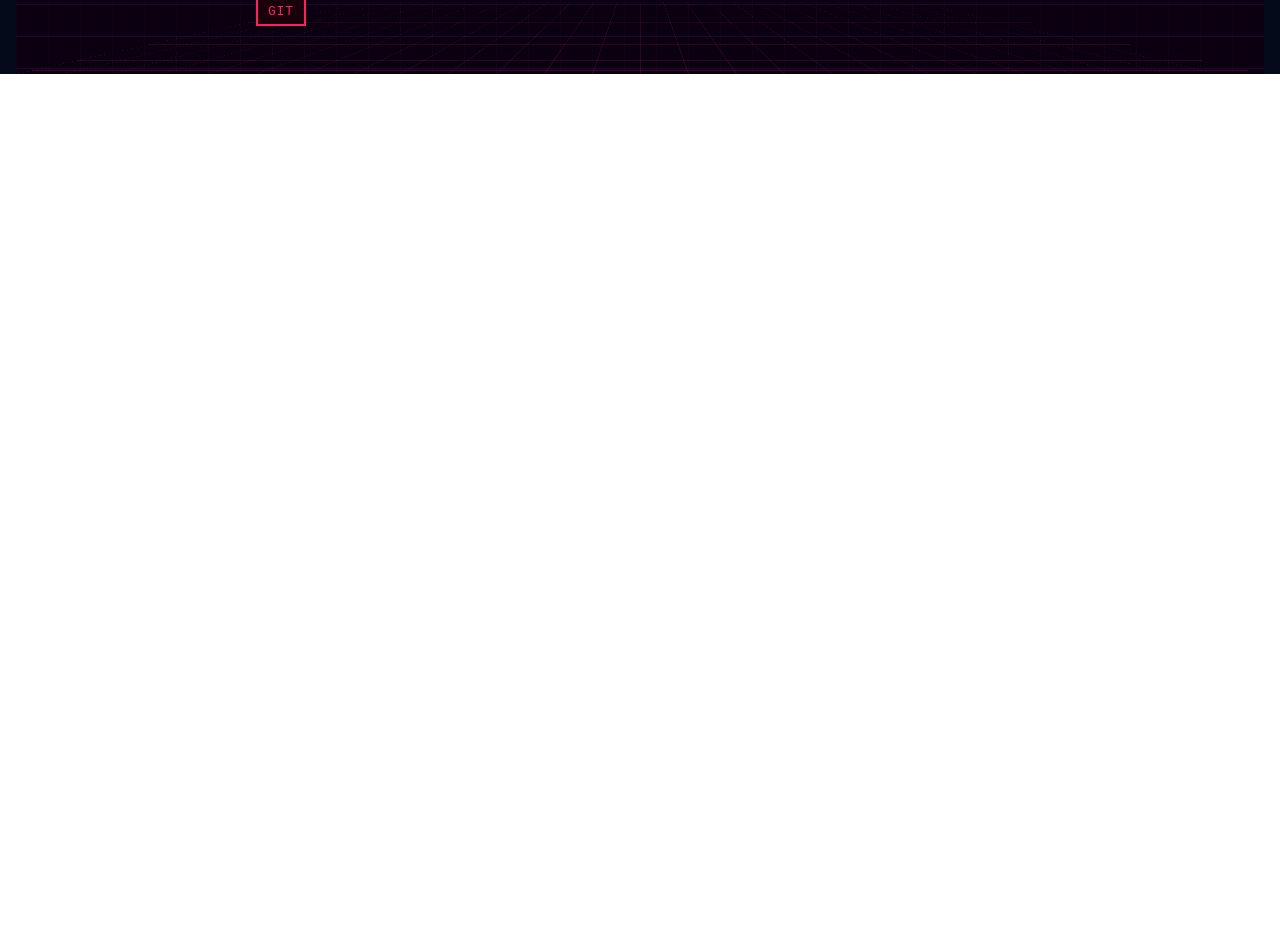
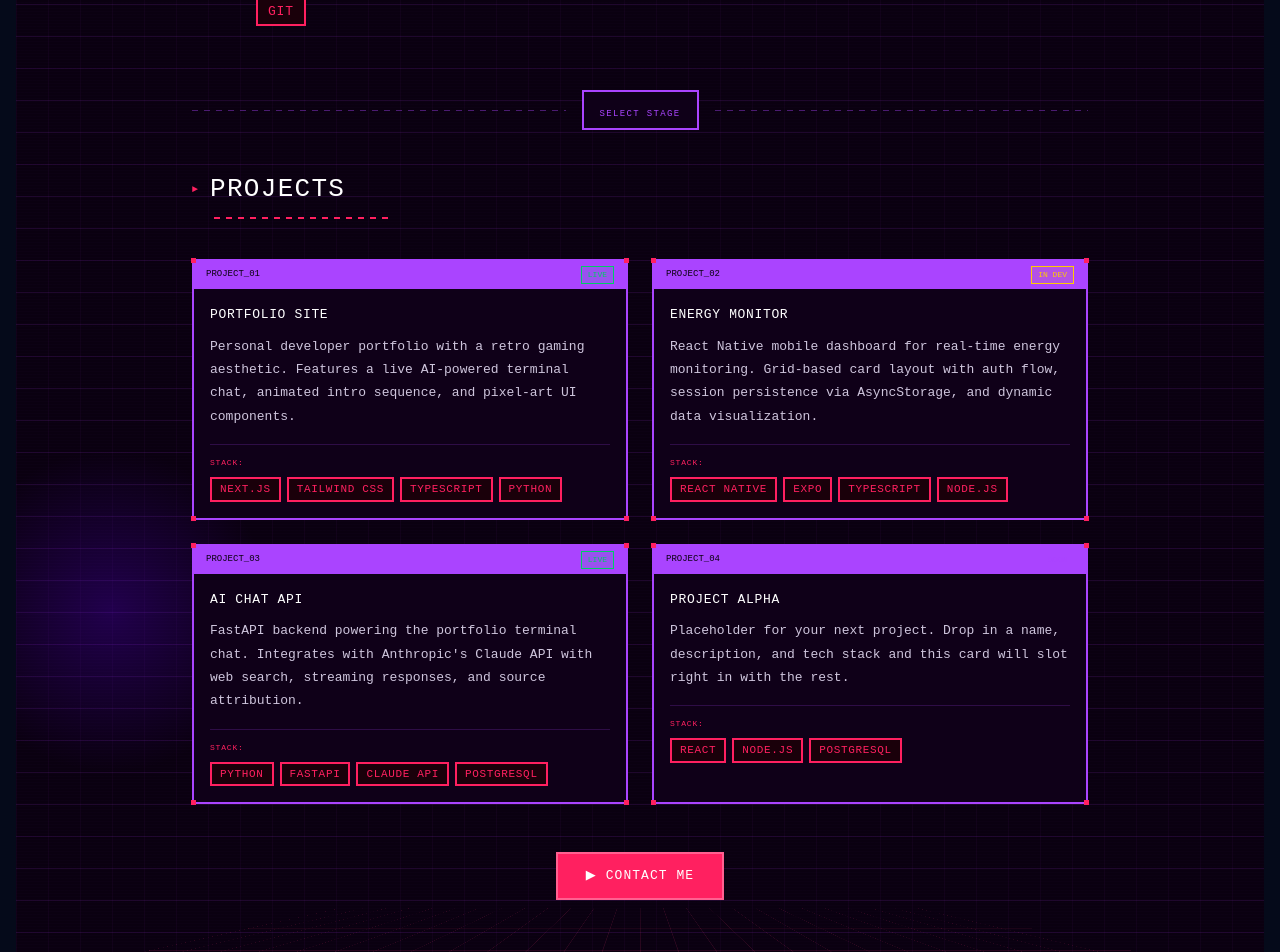
Before and after one commit to KevinMuniz1/Portfolio-Website, a Next.js app: page / in a window 1280 px wide. Shown: the part 1082-2034 px from the top of the page. Before the commit the page ends 1156 px from the top, so only its background shows below. Built offline with nearby package versions, Linux system fonts and the light colour scheme; no server answers.

Commit message:
changes to welcome page

```diff
--- a/app/backend/data/kevinsInfo.json
+++ b/app/backend/data/kevinsInfo.json
@@ -1,5 +1,5 @@
 {
-  "bio": "Kevin Muniz is a Computer Science student at the University of Central Florida, graduating in May 2026, with hands-on experience in software engineering, systems engineering, and AI-driven applications. He has worked at leading companies including Lockheed Martin and Apple, where he built scalable systems, improved engineering workflows, and contributed to mission-critical technologies. Kevin specializes in full-stack development, mobile app development, AI & Machine Learning, Finance Applications and business analytics",
+  "bio": "Kevin Muniz is a 24 year old Computer Science student at the University of Central Florida, graduating in May 2026, with hands-on experience in software engineering, systems engineering, and AI-driven applications. He has worked at leading companies including Lockheed Martin and Apple, where he built scalable systems, improved engineering workflows, and contributed to mission-critical technologies. Kevin specializes in full-stack development, mobile app development, AI & Machine Learning, Finance Applications and business analytics",
 
   "education": {
     "school": "University of Central Florida",
--- a/app/components/welcomePageName.tsx
+++ b/app/components/welcomePageName.tsx
@@ -17,6 +17,48 @@ const LINES = [
 
 const CHAR_DELAY = 28;
 const LINE_DELAY = 180;
+
+// ── PROJECTS DATA ─────────────────────────────────────────────────────────────
+const PROJECTS = [
+  {
+    id: "01",
+    name: "PORTFOLIO SITE",
+    description:
+      "Personal developer portfolio with a retro gaming aesthetic. Features a live AI-powered terminal chat, animated intro sequence, and pixel-art UI components.",
+    stack: ["NEXT.JS", "TAILWIND CSS", "TYPESCRIPT", "PYTHON"],
+    status: "LIVE",
+  },
+  {
+    id: "02",
+    name: "ENERGY MONITOR",
+    description:
+      "React Native mobile dashboard for real-time energy monitoring. Grid-based card layout with auth flow, session persistence via AsyncStorage, and dynamic data visualization.",
+    stack: ["REACT NATIVE", "EXPO", "TYPESCRIPT", "NODE.JS"],
+    status: "IN DEV",
+  },
+  {
+    id: "03",
+    name: "AI CHAT API",
+    description:
+      "FastAPI backend powering the portfolio terminal chat. Integrates with Anthropic's Claude API with web search, streaming responses, and source attribution.",
+    stack: ["PYTHON", "FASTAPI", "CLAUDE API", "POSTGRESQL"],
+    status: "LIVE",
+  },
+  {
+    id: "04",
+    name: "PROJECT ALPHA",
+    description:
+      "Placeholder for your next project. Drop in a name, description, and tech stack and this card will slot right in with the rest.",
+    stack: ["REACT", "NODE.JS", "POSTGRESQL"],
+    status: "SOON",
+  },
+];
+
+const STATUS_STYLE: Record<string, { color: string; border: string; bg: string }> = {
+  LIVE:     { color: "#00cc66", border: "#00cc66", bg: "rgba(0,204,102,0.1)" },
+  "IN DEV": { color: "#ffcc00", border: "#ffcc00", bg: "rgba(255,204,0,0.1)" },
+  SOON:     { color: "#aa44ff", border: "#aa44ff", bg: "rgba(170,68,255,0.1)" },
+};
 
 // ── TYPES ─────────────────────────────────────────────────────────────────────
 interface Message {
@@ -171,7 +213,7 @@ export default function Home() {
         }}
       />
 
-      {/* Content */}
+      {/* ── ABOVE-FOLD CONTENT ────────────────────────────────────────────────── */}
       <div className="relative z-20 flex flex-col items-center justify-center min-h-[calc(100vh-64px)] px-4 py-12 gap-10">
 
         {/* Player badge */}
@@ -260,7 +302,7 @@ export default function Home() {
                 </div>
               )}
 
-              {/* Chat history (shown after intro) */}
+              {/* Chat history */}
               {introComplete && messages.map((msg, i) => (
                 <div key={i} style={{ marginTop: "6px" }}>
                   {msg.role === "user" ? (
@@ -272,7 +314,6 @@ export default function Home() {
                     <div>
                       <span style={{ color: "#aa44ff" }}>&gt; </span>
                       <span style={{ color: "#f0e8ff" }}>{msg.text}</span>
-                      {/* Sources */}
                       {msg.sources && msg.sources.length > 0 && (
                         <div style={{ marginTop: "4px", paddingLeft: "16px" }}>
                           {msg.sources.map((s, si) => s.url ? (
@@ -365,12 +406,12 @@ export default function Home() {
           >
             &#9654; CONTACT
           </a>
-          <Link
-            href="/projects"
+          <a
+            href="#projects"
             style={{ fontFamily: "'Press Start 2P', monospace", fontSize: "16px", padding: "12px 24px", background: "transparent", color: "#aa44ff", border: "2px solid #aa44ff", textDecoration: "none", letterSpacing: "0.08em" }}
           >
             PROJECTS &gt;&gt;
-          </Link>
+          </a>
         </div>
 
         {/* Tech stack */}
@@ -399,6 +440,170 @@ export default function Home() {
         </div>
 
       </div>
+
+      {/* ── PROJECTS SECTION ──────────────────────────────────────────────────── */}
+      <section
+        id="projects"
+        className="relative z-20 flex flex-col items-center px-4 pb-20 pt-4 gap-10"
+      >
+        {/* Section divider */}
+        <div className="w-full max-w-4xl flex items-center gap-4">
+          <div style={{ flex: 1, height: "1px", background: "repeating-linear-gradient(90deg, #aa44ff 0, #aa44ff 6px, transparent 6px, transparent 12px)", opacity: 0.4 }} />
+          <div style={{ border: "2px solid #aa44ff", padding: "6px 16px", background: "#0f0018" }}>
+            <span style={{ fontFamily: "'Press Start 2P', monospace", fontSize: "9px", color: "#aa44ff", letterSpacing: "0.15em" }}>
+              SELECT STAGE
+            </span>
+          </div>
+          <div style={{ flex: 1, height: "1px", background: "repeating-linear-gradient(90deg, #aa44ff 0, #aa44ff 6px, transparent 6px, transparent 12px)", opacity: 0.4 }} />
+        </div>
+
+        {/* Section heading */}
+        <div className="w-full max-w-4xl flex flex-col gap-2">
+          <div className="flex items-center gap-3">
+            <span style={{ color: "#ff2060", fontSize: "10px", fontFamily: "'Press Start 2P', monospace" }}>&#9658;</span>
+            <h2 style={{ fontFamily: "'Press Start 2P', monospace", fontSize: "clamp(18px, 4vw, 26px)", color: "#fff", margin: 0, letterSpacing: "0.05em" }}>
+              PROJECTS
+            </h2>
+          </div>
+          <div style={{ height: "2px", background: "repeating-linear-gradient(90deg, #ff2060 0, #ff2060 6px, transparent 6px, transparent 12px)", maxWidth: "180px", marginLeft: "22px" }} />
+        </div>
+
+        {/* Project cards grid */}
+        <div
+          className="w-full max-w-4xl"
+          style={{
+            display: "grid",
+            gridTemplateColumns: "repeat(auto-fill, minmax(min(100%, 340px), 1fr))",
+            gap: "24px",
+          }}
+        >
+          {PROJECTS.map((project) => {
+            const statusStyle = STATUS_STYLE[project.status] ?? STATUS_STYLE["SOON"];
+            return (
+              <div key={project.id} className="relative" style={{ border: "2px solid #aa44ff", background: "#0f0018" }}>
+
+                {/* Pixel corner dots */}
+                <div className="absolute -top-[3px] -left-[3px] w-[5px] h-[5px] bg-[#ff2060]" />
+                <div className="absolute -top-[3px] -right-[3px] w-[5px] h-[5px] bg-[#ff2060]" />
+                <div className="absolute -bottom-[3px] -left-[3px] w-[5px] h-[5px] bg-[#ff2060]" />
+                <div className="absolute -bottom-[3px] -right-[3px] w-[5px] h-[5px] bg-[#ff2060]" />
+
+                {/* Card header bar */}
+                <div
+                  style={{
+                    background: "#aa44ff",
+                    padding: "5px 12px",
+                    display: "flex",
+                    justifyContent: "space-between",
+                    alignItems: "center",
+                  }}
+                >
+                  <span style={{ fontFamily: "'Press Start 2P', monospace", fontSize: "9px", color: "#0a0010" }}>
+                    PROJECT_{project.id}
+                  </span>
+                  <span
+                    style={{
+                      fontFamily: "'Press Start 2P', monospace",
+                      fontSize: "8px",
+                      color: statusStyle.color,
+                      background: statusStyle.bg,
+                      border: `1px solid ${statusStyle.border}`,
+                      padding: "2px 6px",
+                    }}
+                  >
+                    {project.status}
+                  </span>
+                </div>
+
+                {/* Card body */}
+                <div style={{ padding: "16px" }}>
+                  <h3
+                    style={{
+                      fontFamily: "'Press Start 2P', monospace",
+                      fontSize: "13px",
+                      color: "#fff",
+                      margin: "0 0 10px 0",
+                      letterSpacing: "0.05em",
+                    }}
+                  >
+                    {project.name}
+                  </h3>
+
+                  <p
+                    style={{
+                      fontFamily: "'Share Tech Mono', monospace",
+                      fontSize: "13px",
+                      color: "#f0e8ff",
+                      lineHeight: "1.8",
+                      margin: "0 0 16px 0",
+                      opacity: 0.85,
+                    }}
+                  >
+                    {project.description}
+                  </p>
+
+                  <div style={{ height: "1px", background: "#aa44ff33", marginBottom: "12px" }} />
+
+                  <div>
+                    <span
+                      style={{
+                        fontFamily: "'Press Start 2P', monospace",
+                        fontSize: "8px",
+                        color: "#ff2060",
+                        display: "block",
+                        marginBottom: "8px",
+                        letterSpacing: "0.1em",
+                      }}
+                    >
+                      STACK:
+                    </span>
+                    <div style={{ display: "flex", flexWrap: "wrap", gap: "6px" }}>
+                      {project.stack.map((tech) => (
+                        <span
+                          key={tech}
+                          style={{
+                            fontFamily: "'Share Tech Mono', monospace",
+                            fontSize: "11px",
+                            color: "#ff2060",
+                            padding: "2px 8px",
+                            border: "2px solid #ff2060",
+                            background: "#1a000a",
+                            letterSpacing: "0.06em",
+                          }}
+                        >
+                          {tech}
+                        </span>
+                      ))}
+                    </div>
+                  </div>
+                </div>
+              </div>
+            );
+          })}
+        </div>
+
+        {/* Bottom CTA */}
+        <a
+          href="mailto:muniz.kevin@outlook.com"
+          style={{
+            fontFamily: "'Press Start 2P', monospace",
+            fontSize: "13px",
+            padding: "12px 28px",
+            background: "#ff2060",
+            color: "#fff",
+            border: "2px solid #ff6090",
+            textDecoration: "none",
+            letterSpacing: "0.08em",
+            display: "inline-flex",
+            alignItems: "center",
+            gap: "8px",
+            marginTop: "8px",
+          }}
+        >
+          &#9654; CONTACT ME
+        </a>
+
+      </section>
     </main>
   );
 }
```
Also changed, not shown: 2 other files (tests, documents, lock files or other folders).
